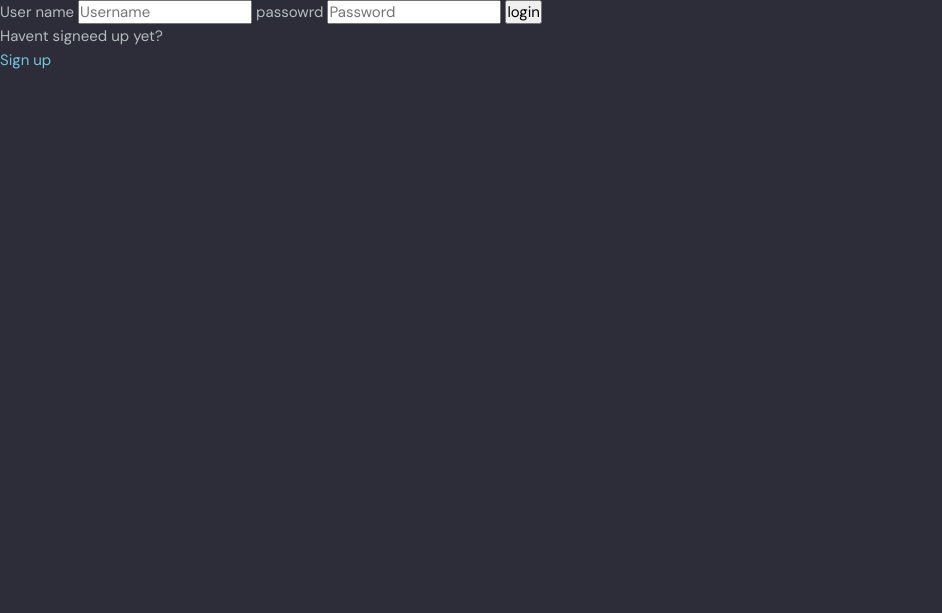
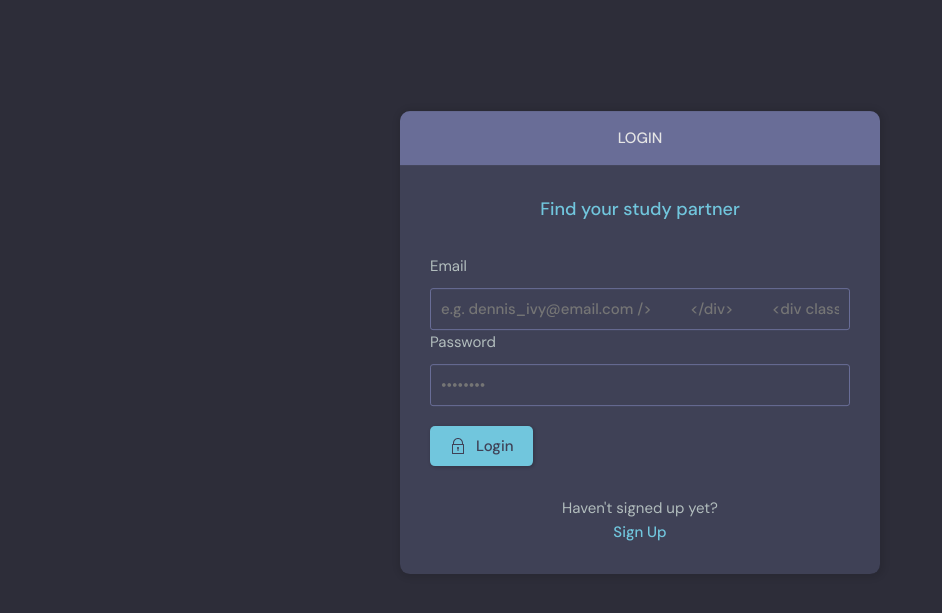
Before and after one commit to RajibMiah/study_buddy, a Django app: page /login/ in a window 1280 px wide. Shown: the part 76-689 px from the top of the page, without its empty margins (0-942 px from the left). Run offline with Django 4.2, Linux system fonts and the light colour scheme.

Commit message:
worked on login template

```diff
--- a/base/templates/base/login.html
+++ b/base/templates/base/login.html
@@ -1,36 +1,97 @@
 {% extends 'main.html' %}
 
 {% block content %}
+<main class="auth layout">
+
+  {% if page == 'login' %}
+  <div class="container">
+    <div class="layout__box">
+      <div class="layout__boxHeader">
+        <div class="layout__boxTitle">
+          <h3>Login</h3>
+        </div>
+      </div>
+      <div class="layout__body">
+        <h2 class="auth__tagline">Find your study partner</h2>
+
+        <form class="form" action="" method="POST">
+          {% csrf_token %}
+          <div class="form__group form__group">
+            <label for="room_name">Email</label>
+            <input id="username" name="email" type="email" placeholder="e.g. dennis_ivy@email.com />
+          </div>
+          <div class=" form__group">
+            <label for="password">Password</label>
+            <input id="password" name="password" type="password"
+              placeholder="&bull;&bull;&bull;&bull;&bull;&bull;&bull;&bull;" />
+          </div>
+
+          <button class="btn btn--main" type="submit">
+            <svg version="1.1" xmlns="http://www.w3.org/2000/svg" width="32" height="32" viewBox="0 0 32 32">
+              <title>lock</title>
+              <path
+                d="M27 12h-1v-2c0-5.514-4.486-10-10-10s-10 4.486-10 10v2h-1c-0.553 0-1 0.447-1 1v18c0 0.553 0.447 1 1 1h22c0.553 0 1-0.447 1-1v-18c0-0.553-0.447-1-1-1zM8 10c0-4.411 3.589-8 8-8s8 3.589 8 8v2h-16v-2zM26 30h-20v-16h20v16z">
+              </path>
+              <path
+                d="M15 21.694v4.306h2v-4.306c0.587-0.348 1-0.961 1-1.694 0-1.105-0.895-2-2-2s-2 0.895-2 2c0 0.732 0.413 1.345 1 1.694z">
+              </path>
+            </svg>
+
+            Login
+          </button>
+        </form>
+
+        <div class="auth__action">
+          <p>Haven't signed up yet?</p>
+          <a href="{% url 'register-user' %}" class="btn btn--link">Sign Up</a>
+        </div>
+      </div>
+    </div>
+  </div>
+  {% else %}
+  <div class="container">
+    <div class="layout__box">
+      <div class="layout__boxHeader">
+        <div class="layout__boxTitle">
+          <h3>Register</h3>
+        </div>
+      </div>
+      <div class="layout__body">
+        <h2 class="auth__tagline">Find your study partner</h2>
+
+        <form class="form" action="" method="POST">
+          {% csrf_token %}
+
+          {% for field in form %}
+          <div class="form__group form__group">
+            <label for="room_name">{{field.label}}</label>
+            {{field}}
+          </div>
+          {% endfor %}
 
 
-    <div>
-        {%if page == 'login' %}
-        <!-- login user  -->
-        <div>
-                <form method="POST" action="">
-                    {%csrf_token%}
-                    <!-- {{form.as_p}} -->
-                    <label>User name</label>
-                    <input type = 'text' name  = 'username' placeholder="Username" />
-                    <label>passowrd</label>
-                    <input type = 'password' name = 'password' placeholder="Password"/>
-                    <input type='submit' value='login'/>
-                </form>
-                <p>Havent signeed up yet?</p>
-                <a href="{% url 'register-user' %}"> Sign up</a>
+          <button class="btn btn--main" type="submit">
+            <svg version="1.1" xmlns="http://www.w3.org/2000/svg" width="32" height="32" viewBox="0 0 32 32">
+              <title>lock</title>
+              <path
+                d="M27 12h-1v-2c0-5.514-4.486-10-10-10s-10 4.486-10 10v2h-1c-0.553 0-1 0.447-1 1v18c0 0.553 0.447 1 1 1h22c0.553 0 1-0.447 1-1v-18c0-0.553-0.447-1-1-1zM8 10c0-4.411 3.589-8 8-8s8 3.589 8 8v2h-16v-2zM26 30h-20v-16h20v16z">
+              </path>
+              <path
+                d="M15 21.694v4.306h2v-4.306c0.587-0.348 1-0.961 1-1.694 0-1.105-0.895-2-2-2s-2 0.895-2 2c0 0.732 0.413 1.345 1 1.694z">
+              </path>
+            </svg>
+
+            Register
+          </button>
+        </form>
+
+        <div class="auth__action">
+          <p>Already signed up yet?</p>
+          <a href="{% url 'login' %}" class="btn btn--link">Sign Up</a>
         </div>
-        {% else %}
-        <!-- register user -->
-
-        <div>
-                <form method="POST" action="">
-                    {%csrf_token%}
-                    {{form.as_p}}
-                    <input type='submit' value='register'/>
-                </form>
-                <p> Already signed up?</p>
-                <a href="{% url 'login' %}"> sign in</a>
-        </div>
-        {%endif%}
+      </div>
     </div>
+  </div>
+  {% endif %}
+</main>
 {% endblock content %}
```
